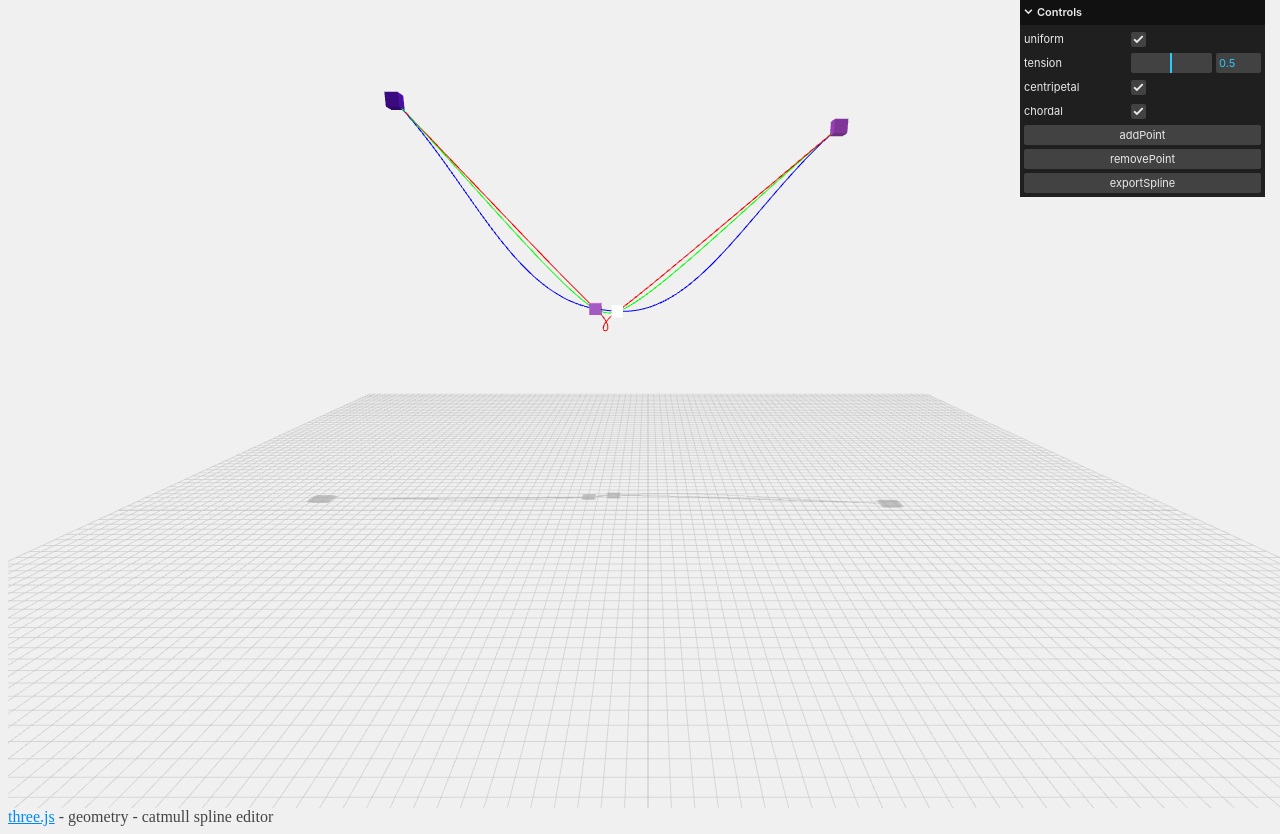
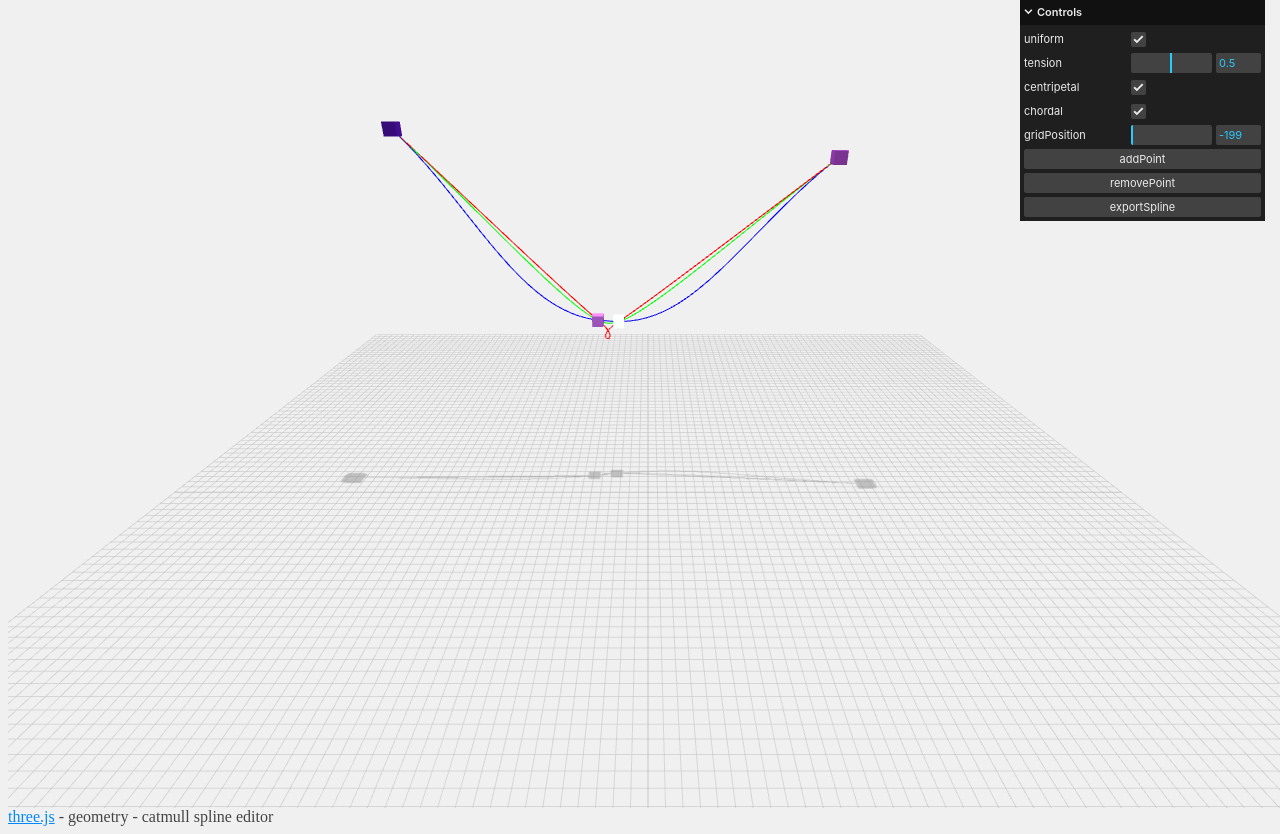
Before and after one commit to HoiLen/threejs-javascript, a website: page htmls/contorolPoints.html in a window 1280 px wide. Drawn offline with nearby package versions, Linux system fonts and the light colour scheme.

Commit message:
add params : 'gridPosition'

```diff
--- a/htmls/contorolPoints.html
+++ b/htmls/contorolPoints.html
@@ -66,11 +66,13 @@
 
 		const splines = {};
 
+		//右上のGUIのパラメータ
 		const params = {
 			uniform: true,
 			tension: 0.5,
 			centripetal: true,
 			chordal: true,
+			gridPosition: -199,
 			addPoint: addPoint,
 			removePoint: removePoint,
 			exportSpline: exportSpline
@@ -83,14 +85,16 @@
 			container = document.getElementById('container');
 
 			scene = new THREE.Scene();
+			scene.autoUpdate = true;
 			scene.background = new THREE.Color(0xf0f0f0);
 
 			camera = new THREE.PerspectiveCamera(70, window.innerWidth / window.innerHeight, 1, 10000);
-			camera.position.set(0, 250, 1000);
+			camera.position.set(0, 500, 1000);
 			scene.add(camera);
 
+			//環境光の設定
 			scene.add(new THREE.AmbientLight(0xf0f0f0));
-			const light = new THREE.SpotLight(0xffffff, 1.5);
+			const light = new THREE.SpotLight(0xffffff);
 			light.position.set(0, 1500, 200);
 			light.angle = Math.PI * 0.2;
 			light.castShadow = true;
@@ -99,32 +103,39 @@
 			light.shadow.bias = - 0.000222;
 			light.shadow.mapSize.width = 1024;
 			light.shadow.mapSize.height = 1024;
+			light.intensty = 200;
 			scene.add(light);
 
+			//地面の設定
 			const planeGeometry = new THREE.PlaneGeometry(2000, 2000);
 			planeGeometry.rotateX(- Math.PI / 2);
 			const planeMaterial = new THREE.ShadowMaterial({ color: 0x000000, opacity: 0.2 });
-
 			const plane = new THREE.Mesh(planeGeometry, planeMaterial);
 			plane.position.y = - 200;
 			plane.receiveShadow = true;
 			scene.add(plane);
 
+			//x-y平面のグリットの設定
 			const helper = new THREE.GridHelper(2000, 100);
 			helper.position.y = - 199;
 			helper.material.opacity = 0.25;
 			helper.material.transparent = true;
 			scene.add(helper);
 
+			//レンダラーの設定
 			renderer = new THREE.WebGLRenderer({ antialias: true });
 			renderer.setPixelRatio(window.devicePixelRatio);
 			renderer.setSize(window.innerWidth, window.innerHeight);
 			renderer.shadowMap.enabled = true;
 			container.appendChild(renderer.domElement);
 
+			//GUIの設定
 			const gui = new GUI();
-
+			//paramsで宣言したuniform要素をGUIに追加
+			//onChange(event) => 値が変更されるたびにonChange内のeventが呼び出される。
 			gui.add(params, 'uniform').onChange(render);
+			//gui.add（object , property , min , max ,`step`）
+			//第五引数のstepはstep()で設定でき、可読性も高いので、step()で設定しています。
 			gui.add(params, 'tension', 0, 1).step(0.01).onChange(function (value) {
 
 				splines.uniform.tension = value;
@@ -134,6 +145,13 @@
 			});
 			gui.add(params, 'centripetal').onChange(render);
 			gui.add(params, 'chordal').onChange(render);
+			//ここ自作（グリッドのy軸成分を変更する）
+			gui.add(params, 'gridPosition',-200,200).step(10).onChange(function (value) {
+
+				helper.position.y = value;
+				render();
+
+			});
 			gui.add(params, 'addPoint');
 			gui.add(params, 'removePoint');
 			gui.add(params, 'exportSpline');
```
